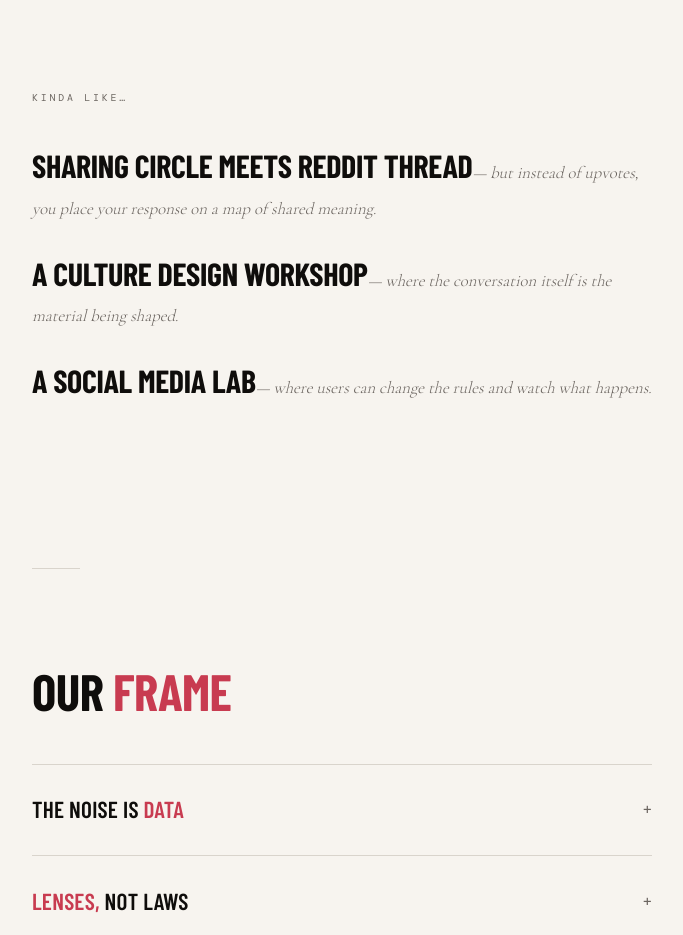
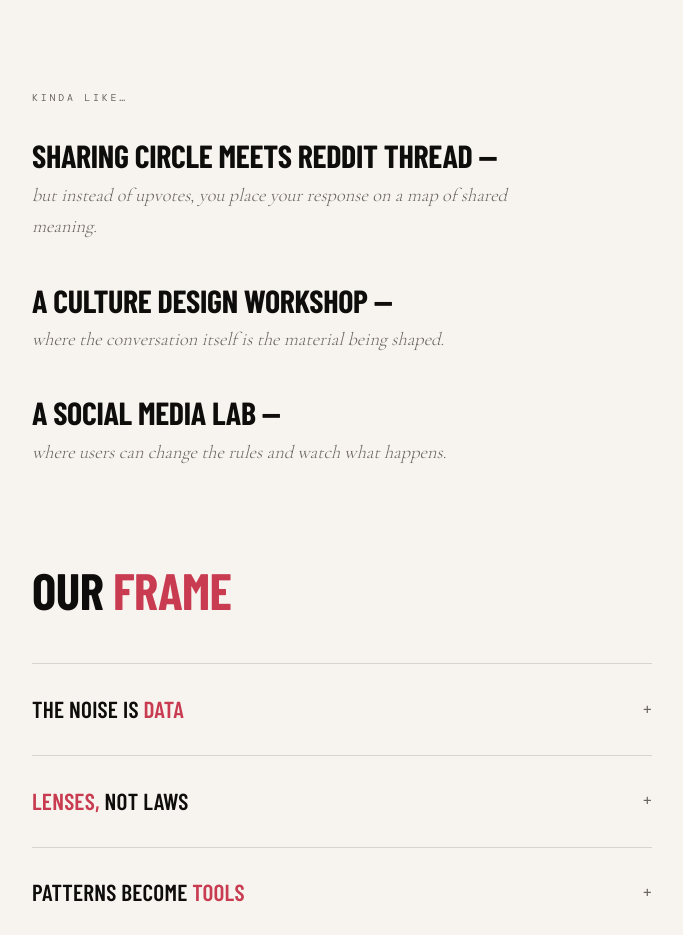
Before and after one commit to markothell/holoscopic-app, a Next.js app: page / in a window 1280 px wide. Shown: the part 1580-2515 px from the top of the page, without its empty margins (298-981 px from the left). Built offline with nearby package versions, Linux system fonts and the light colour scheme; no server answers; a web font is replaced by a local one.

Commit message:
copy and design tweaks part2

```diff
--- a/src/app/page.module.css
+++ b/src/app/page.module.css
@@ -256,10 +256,16 @@
 .kindaLikeList {
   list-style: none;
   padding: 0;
-  margin: 0;
+  margin: 2rem 0 0;
   display: flex;
   flex-direction: column;
-  gap: 1.4rem;
+  gap: 2.5rem;
+}
+
+.kindaLikeItem {
+  display: flex;
+  flex-direction: column;
+  gap: 0.4rem;
 }
 
 .kindaLikeTitle {
@@ -268,15 +274,18 @@
   font-weight: 700;
   text-transform: uppercase;
   letter-spacing: -0.01em;
+  line-height: 1.1;
   color: var(--ink);
 }
 
 .kindaLikeSub {
   font-family: var(--font-cormorant), Georgia, serif;
-  font-size: 1.05rem;
+  font-size: 1.15rem;
   font-weight: 300;
   font-style: italic;
   color: var(--ink-light);
+  line-height: 1.7;
+  max-width: 480px;
 }
 
 /* ---- INVITATION ---- */
--- a/src/app/page.tsx
+++ b/src/app/page.tsx
@@ -267,34 +267,32 @@ export default function HomePage() {
         <RevealSection id="kindaLike" className={styles.section}>
           <p className={styles.sectionLabel}>Kinda Like&hellip;</p>
           <ul className={styles.kindaLikeList}>
-            <li>
+            <li className={styles.kindaLikeItem}>
               <span className={styles.kindaLikeTitle}>
-                Sharing circle meets Reddit thread
+                Sharing circle meets Reddit thread —
               </span>
               <span className={styles.kindaLikeSub}>
-                — but instead of upvotes, you place your response on a map of shared meaning.
+                but instead of upvotes, you place your response on a map of shared meaning.
               </span>
             </li>
-            <li>
+            <li className={styles.kindaLikeItem}>
               <span className={styles.kindaLikeTitle}>
-                A culture design workshop
+                A culture design workshop —
               </span>
               <span className={styles.kindaLikeSub}>
-                — where the conversation itself is the material being shaped.
+                where the conversation itself is the material being shaped.
               </span>
             </li>
-            <li>
+            <li className={styles.kindaLikeItem}>
               <span className={styles.kindaLikeTitle}>
-                A social media lab
+                A social media lab —
               </span>
               <span className={styles.kindaLikeSub}>
-                — where users can change the rules and watch what happens.
+                where users can change the rules and watch what happens.
               </span>
             </li>
           </ul>
         </RevealSection>
-
-        <div className={styles.divider} />
 
         {/* ── The Opportunity ──────────────────────────────────────────────── */}
         <RevealSection id="opportunity" className={styles.section}>
```
